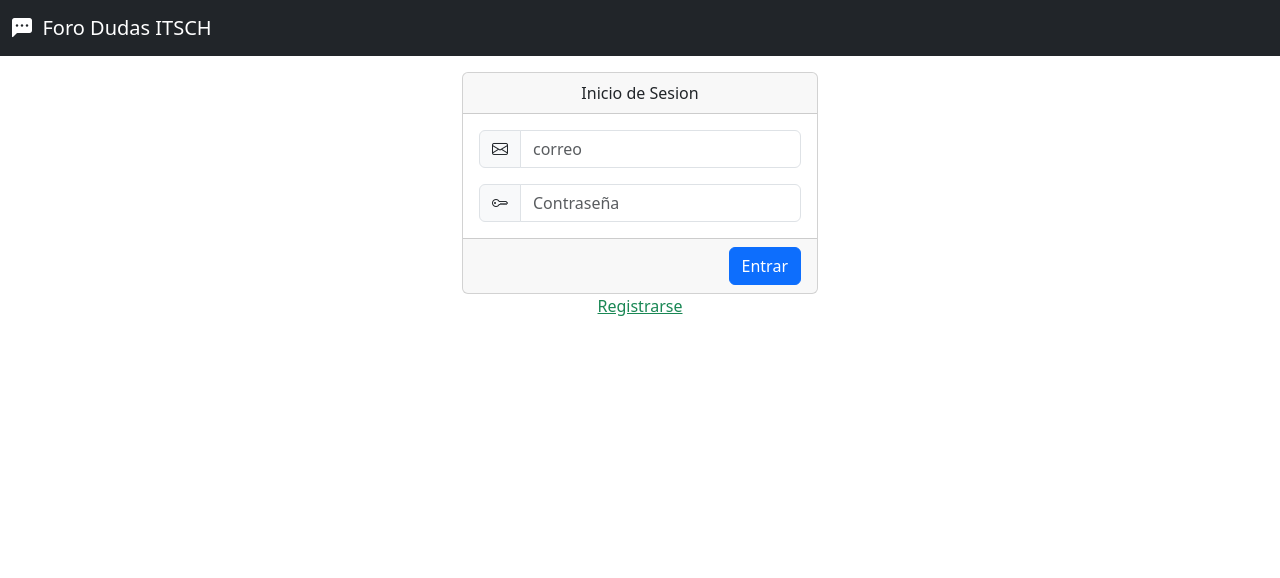
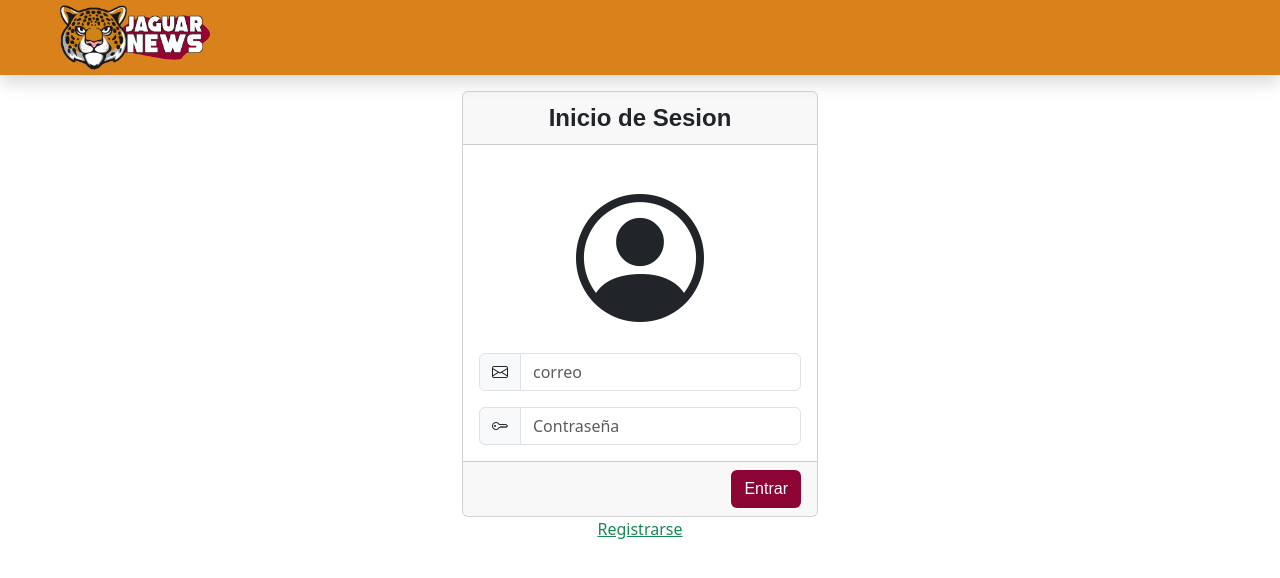
Before and after one commit to Guadas1103/jaguarnews, an Angular app: page /login in a window 1280 px wide. Shown: the top 578 px of the page. Built offline with nearby package versions, Linux system fonts and the light colour scheme.

Commit message:
Edición login

```diff
--- a/src/app/login/login.component.css
+++ b/src/app/login/login.component.css
@@ -0,0 +1,22 @@
+/*FORMAS____________________________*/
+.icono-login{
+    font-size: 8rem;
+    margin: 20px;
+}
+
+/*COLORES____________________________*/
+.btn-guinda{
+    color: white;
+    background-color: #8C0335;
+}
+
+/*FUENTES____________________________*/
+.card-header {
+    font-family: 'Bebas', sans-serif;
+    font-size: 24px;
+    font-weight: bold;
+}
+
+.btn {
+    font-family: 'Montserrat', sans-serif;
+}
--- a/src/app/login/login.component.html
+++ b/src/app/login/login.component.html
@@ -1,11 +1,13 @@
-<nav class="navbar navbar-dark bg-dark">
-    <div class="container-fluid">
-        <a class="navbar-brand" href="#">
-            <i class="bi bi-chat-left-dots-fill"></i>
-            &nbsp;Foro Dudas ITSCH
-          </a>
-    </div>
-</nav>
+<div class="container-fluid bg-light p-0 sticky-top" >
+    <nav class="navbar navbar-expand-lg shadow sticky-top p-0 bg">
+        <div class="container-fluid">
+            <a class="navbar-brand d-flex align-items-center px-4 px-lg-5" href="#">
+                <img src="../../assets/Logo_JaguarNews.png" width="150" class="d-inline-block align-top" alt="">
+                &nbsp;
+            </a>
+        </div>
+    </nav>
+</div>
 <div class="container">
     <div class="row">
         <div class="col"></div>
@@ -14,7 +16,11 @@
                 <div class="card-header">
                     Inicio de Sesion
                 </div>
+
                 <div class="card-body">
+
+                        <i class="bi bi-person-circle icono-login"></i>
+
                     <div class="input-group">
                         <div class="input-group-text">
                             <i class="bi bi-envelope"></i>
@@ -32,7 +38,7 @@
                    Error de usuario y/o contraseña
                   </div>
                 <div class="card-footer">
-                    <button class="btn btn-primary float-end" value="Entrar" (click)="login()">
+                    <button class="btn btn-guinda float-end" value="Entrar" (click)="login()">
                         <div class="spinner-border spinner-border-sm" role="status" *ngIf="showLoading">
                           </div>
                     Entrar
--- a/src/styles.css
+++ b/src/styles.css
@@ -5,3 +5,6 @@
     background-position: center; /* Centra la imagen en el contenedor */
     height: 50vh; /* Ajusta la altura según tus necesidades */
   }
+  .bg {
+    background-color: #D9821B;
+}
```
